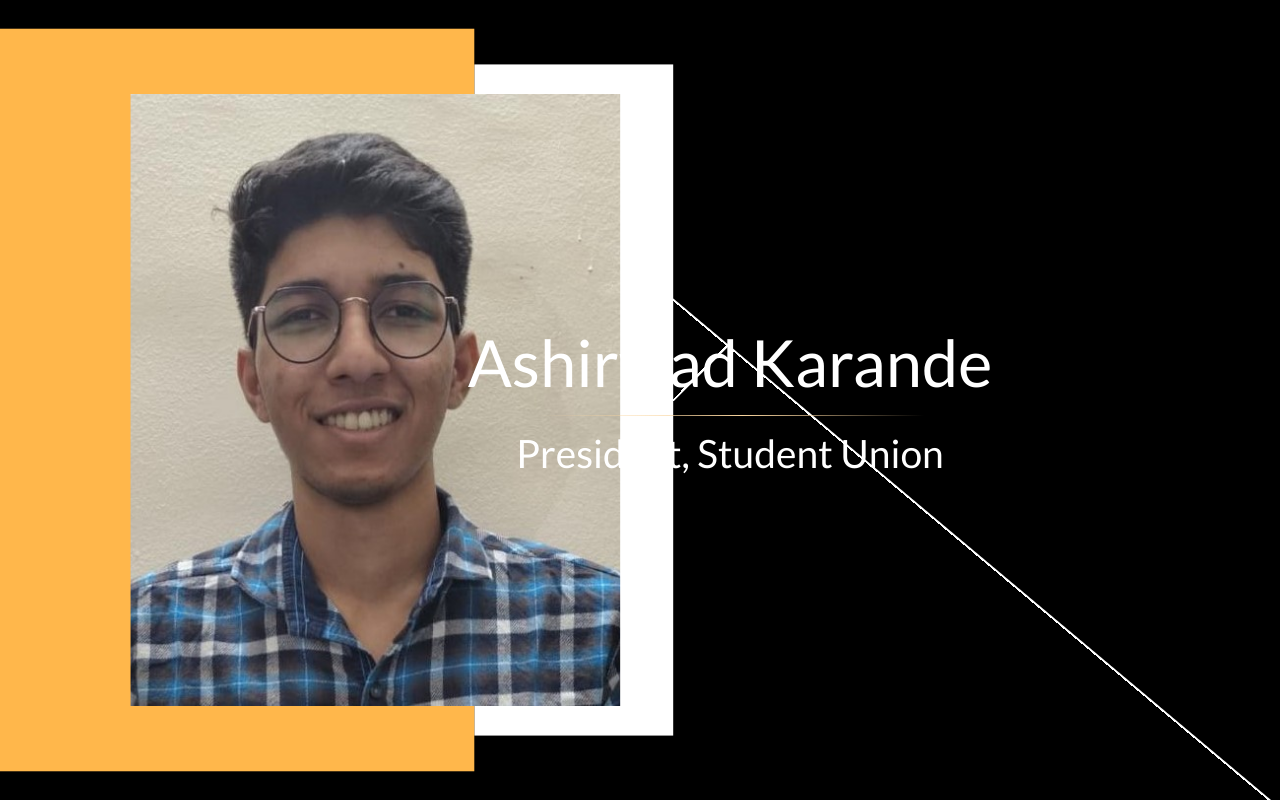
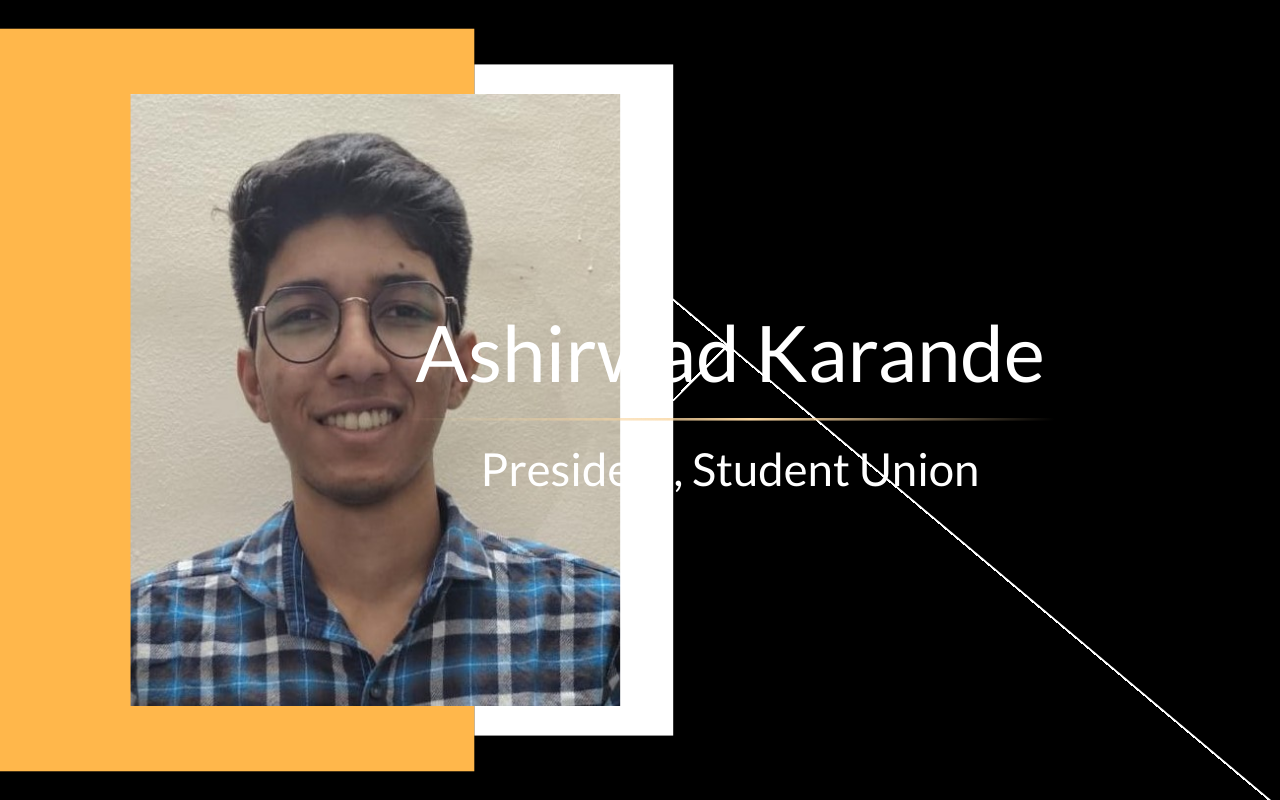
Before and after one commit to jay-goyal/stucca-slides-2022, a plain HTML site: page index.html in a window 1280 px wide. Drawn offline with Linux system fonts and the light colour scheme.

Commit message:
Minor styling

```diff
--- a/index.css
+++ b/index.css
@@ -45,8 +45,8 @@
 }
 
 .gold-line {
-  margin: 10px 0;
-  width: 300px;
+  margin: 15px 0;
+  width: 500px;
   transform-origin: 50% 50%;
 }
 
@@ -105,12 +105,12 @@
 }
 
 .name {
-  font-size: 50px;
+  font-size: 60px;
   font-weight: 500;
 }
 
 .department {
-  font-size: 30px;
+  font-size: 35px;
   font-weight: 400;
 }
 
```
